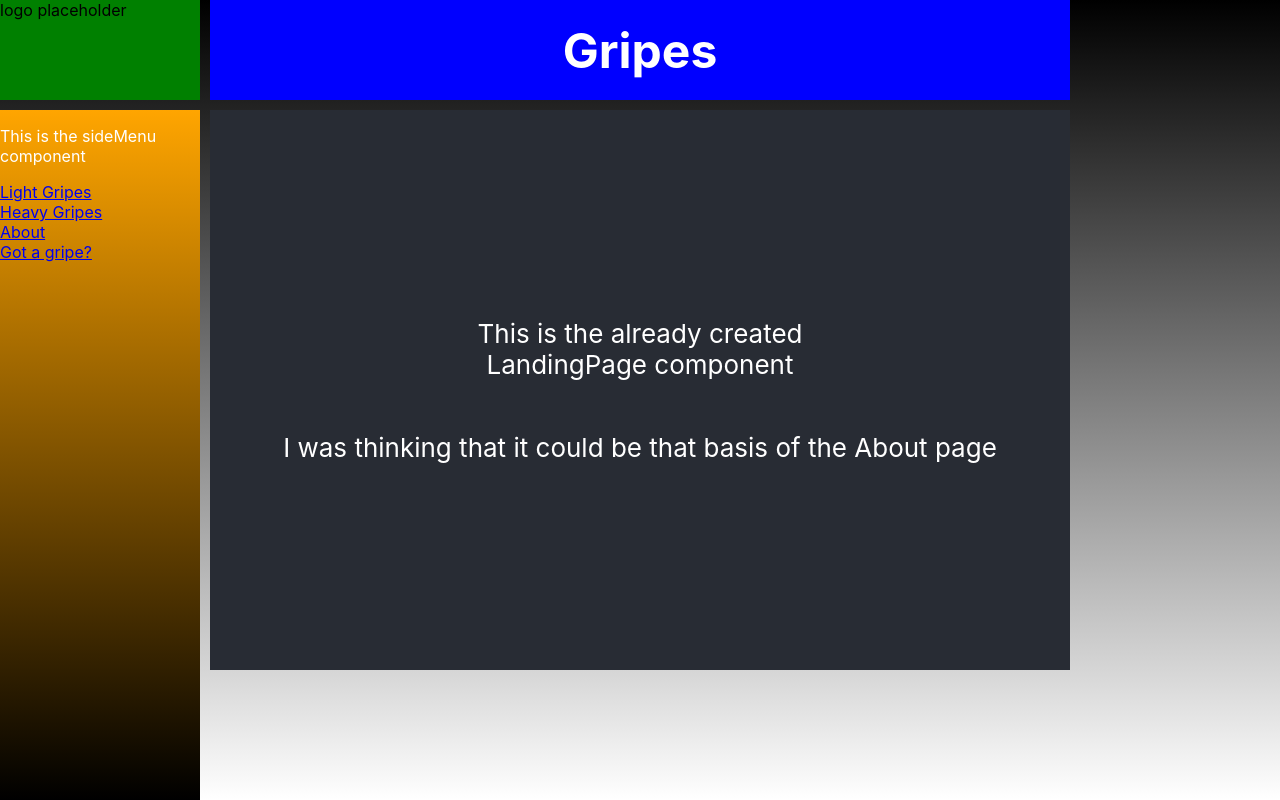
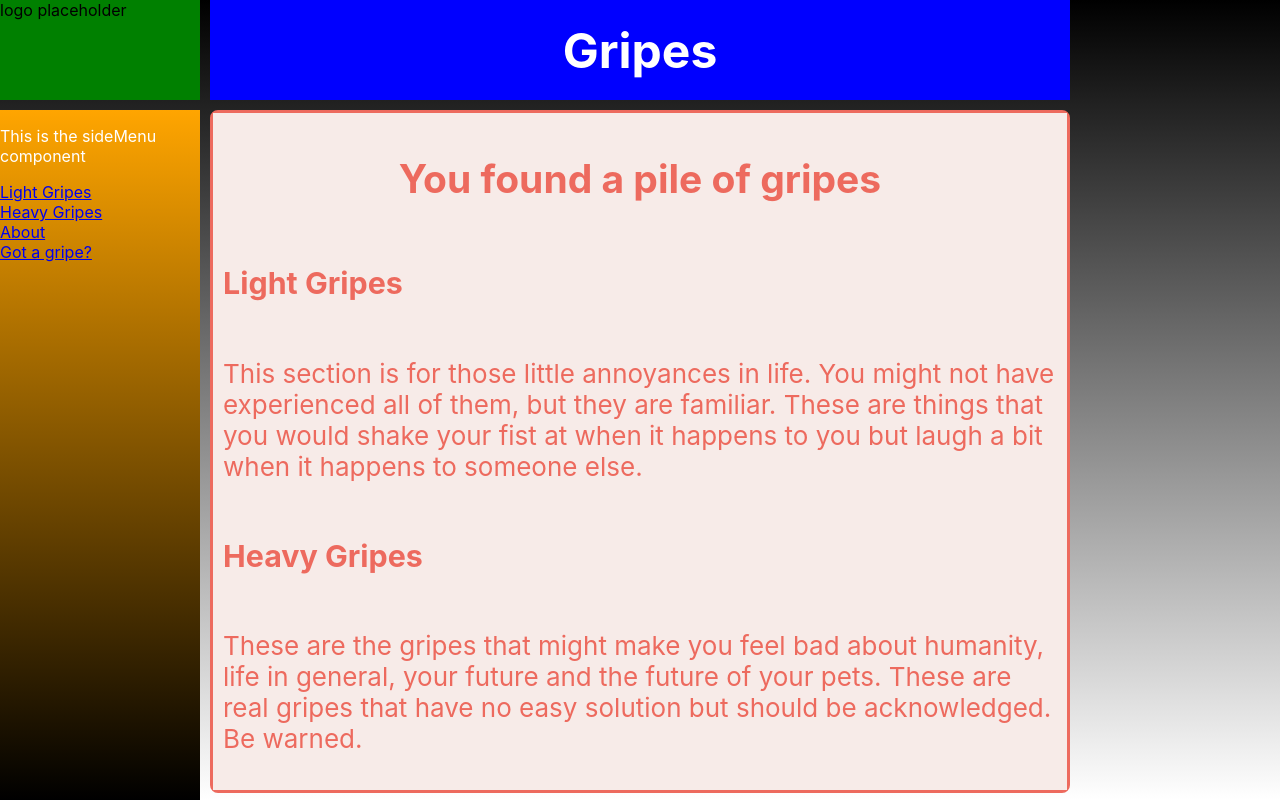
Before and after one commit to kroefeet/gripes, a React (Create React App) app in the folder client/: page / in a window 1280 px wide. Built offline with nearby package versions, Linux system fonts and the light colour scheme; the HTML template or start-up script is replaced by a standard one.

Commit message:
styling and adding text to landing page

```diff
--- a/client/src/components/pages/LandingPage/LandingPage.css
+++ b/client/src/components/pages/LandingPage/LandingPage.css
@@ -1,18 +1,24 @@
 .LandingPage {
   text-align: center;
+  border: 3px solid #ed6a5e;
+  border-radius: 8px;
 }
 
 .LandingPage-header {
-  background-color: #282c34;
+  background-color: #f7ebe8;
   min-height: 70vh;
   display: flex;
   flex-direction: column;
-  align-items: center;
-  justify-content: center;
   font-size: calc(10px + 2vmin);
-  color: white;
+  color: #ed6a5e;
+  text-align: left;
+  padding: 10px;
 }
 
 .LandingPage a {
   color: #61dafb;
 }
+
+.LandingPage h2 {
+    text-align: center;
+}
--- a/client/src/components/pages/LandingPage/LandingPage.js
+++ b/client/src/components/pages/LandingPage/LandingPage.js
@@ -7,11 +7,21 @@ class LandingPage extends Component {
     return (
       <div className="LandingPage">
         <header className="LandingPage-header">
+          <h2>You found a pile of gripes</h2>
+          <h3>Light Gripes</h3>
           <p>
-            This is the already created<br />
-            LandingPage component
+            This section is for those little annoyances in life. You might
+            not have experienced all of them, but they are familiar. These
+            are things that you would shake your fist at when it happens
+            to you but laugh a bit when it happens to someone else.
           </p>
-          <p>I was thinking that it could be that basis of the About page</p>
+          <h3>Heavy Gripes</h3>
+          <p>
+            These are the gripes that might make you feel bad about humanity,
+            life in general, your future and the future of your pets. These
+            are real gripes that have no easy solution but should be
+            acknowledged. Be warned.
+          </p>
         </header>
       </div>
     );
--- a/client/src/components/pages/SubmitGripe/SubmitGripe.css
+++ b/client/src/components/pages/SubmitGripe/SubmitGripe.css
@@ -6,6 +6,7 @@
   border: 2px solid #ed6a5e;
   border-radius: 8px;
   background: #f7ebe8;
+  color: #ed6a5e;
 }
 
 .SubmitGripe--button {
@@ -18,12 +19,14 @@
   width: auto;
   border-radius: 8px;
   border: 2px solid #ed6a5e;
+  transition: background .5s, color .5s
 
 }
 
 .SubmitGripe--button:hover {
     color: #ed6a5e;
     background: #f7ebe8;
+
 }
 
 .SubmitGripe--inputs {
--- a/client/src/components/pages/SubmitGripe/SubmitGripe.js
+++ b/client/src/components/pages/SubmitGripe/SubmitGripe.js
@@ -43,7 +43,7 @@ class SubmitGripe extends Component {
         console.log('Got this back', data);
 
         // Redirect to gripe
-        this.props.history.push('/gripe/');
+        this.props.history.push('/');
       });
   }
 
```
